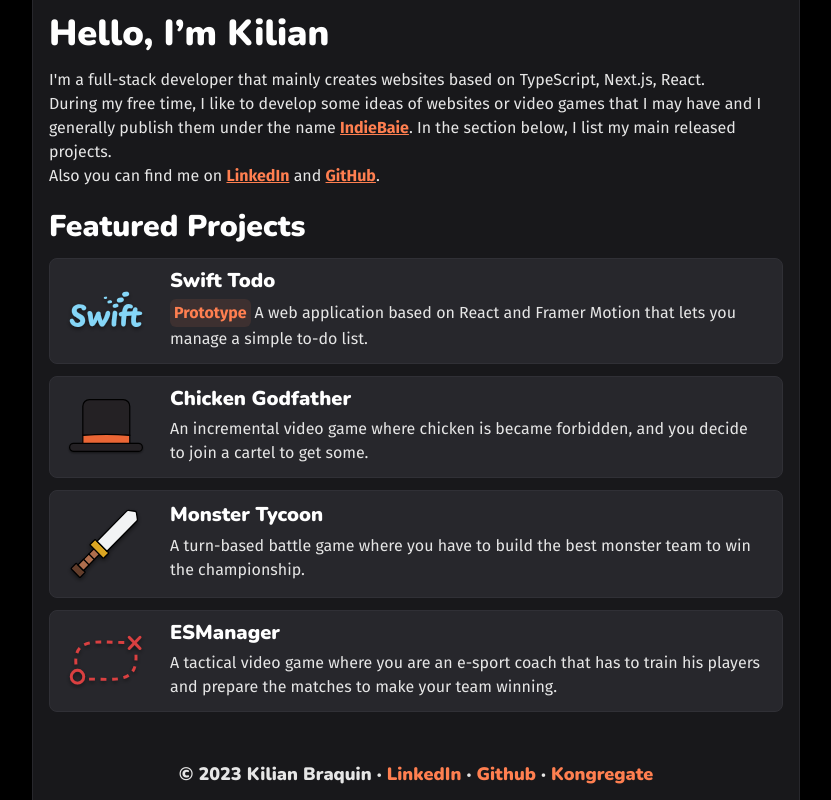
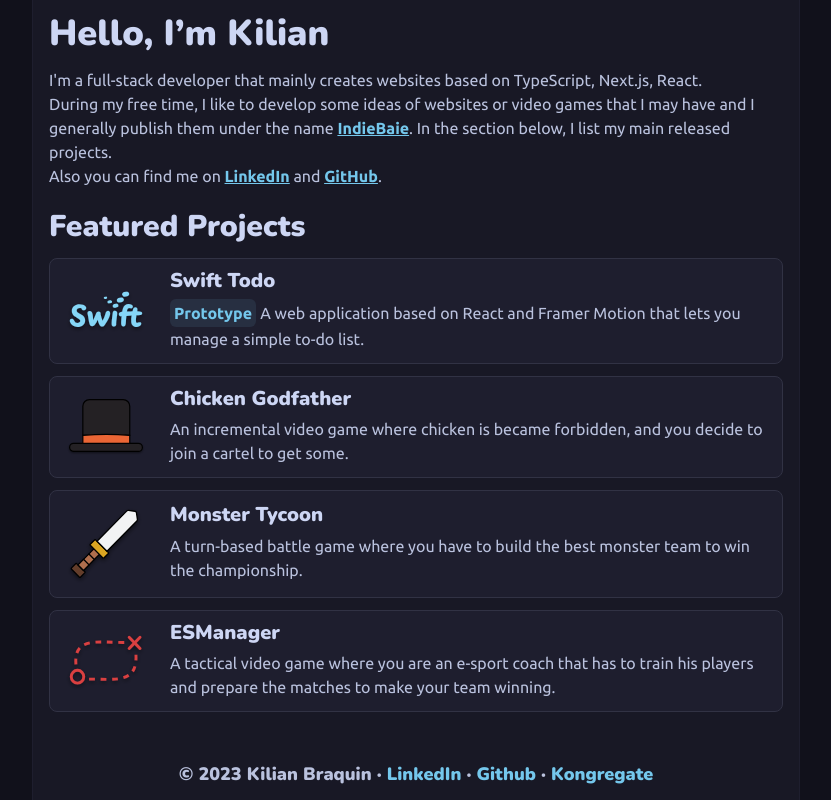
Before and after one commit to kilianbraquin/kbraquin, a Next.js app: page / in a window 1280 px wide. Shown: the whole page, without its empty margins (224-1055 px from the left). Built offline with nearby package versions, Linux system fonts and the light colour scheme.

Commit message:
update the body font and all colors

```diff
--- a/package.json
+++ b/package.json
@@ -1,6 +1,6 @@
 {
   "name": "kbraquin.com",
-  "version": "1.0.0",
+  "version": "1.1.0",
   "license": "MIT",
   "scripts": {
     "dev": "next",
--- a/src/app/layout.tsx
+++ b/src/app/layout.tsx
@@ -1,12 +1,12 @@
 import "@/styles/globals.css";
 import { FC, PropsWithChildren } from "react";
 import { Metadata, Viewport } from "next";
-import { Fira_Sans, Nunito } from "next/font/google";
+import { Nunito, Ubuntu } from "next/font/google";
 
-const firaSans = Fira_Sans({
+const ubuntu = Ubuntu({
   subsets: ["latin"],
   display: "swap",
-  variable: "--font-fira-sans",
+  variable: "--font-ubuntu",
   weight: ["400", "700"],
 });
 
@@ -52,7 +52,7 @@ export const metadata: Metadata = {
 
 const RootLayout: FC<PropsWithChildren> = ({ children }) => {
   return (
-    <html lang="en" className={`${firaSans.variable} ${nunito.variable}`}>
+    <html lang="en" className={`${ubuntu.variable} ${nunito.variable}`}>
       <body className="bg-side-bg">
         <div className="container flex min-h-screen flex-col border-x bg-main-bg pb-3 pt-4 md:border-x-container-border">
           {children}
--- a/tailwind.config.ts
+++ b/tailwind.config.ts
@@ -4,14 +4,14 @@ const config: Config = {
   content: ["./src/**/*.tsx"],
   theme: {
     colors: {
-      "card-border": "#303036",
-      "container-border": "#27272C",
-      "card-bg": "#27272C",
-      "main-bg": "#18181B",
-      "side-bg": "#000000",
-      heading: "#FFFFFF",
-      body: "#E6E6E6",
-      primary: "#FF7F50",
+      "card-border": "#313244",
+      "container-border": "#1e1e2e",
+      "card-bg": "#1e1e2e",
+      "main-bg": "#181825",
+      "side-bg": "#11111b",
+      heading: "#cdd6f4",
+      body: "#bac2de",
+      primary: "#74c7ec",
     },
     container: {
       center: true,
@@ -24,7 +24,7 @@ const config: Config = {
     },
     fontFamily: {
       heading: "var(--font-nunito), sans-serif",
-      main: "var(--font-fira-sans), sans-serif",
+      main: "var(--font-ubuntu), sans-serif",
     },
   },
   plugins: [],
```
